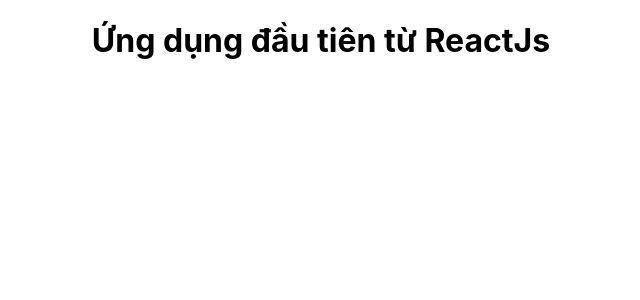
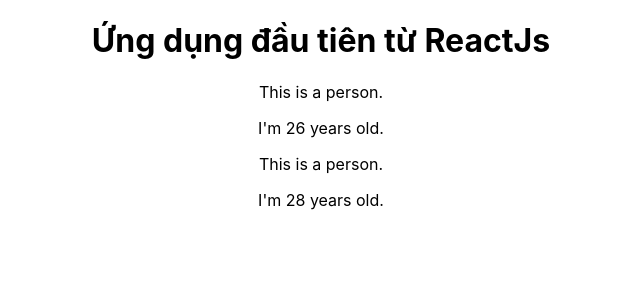
Before and after one commit to lhkhiem/React-TEDU, a React (Create React App) app: page / in a window 1280 px wide. Shown: the top 300 px of the page, without its empty margins (319-959 px from the left). Built offline with nearby package versions, Linux system fonts and the light colour scheme.

Commit message:
Xuất nội dung động cho component

```diff
--- a/src/App.js
+++ b/src/App.js
@@ -1,10 +1,13 @@
 import './App.css';
+import Person from './components/Person';
 
 function App() {
   return (
     <>
       <div className="App">
         <h1>Ứng dụng đầu tiên từ ReactJs</h1>
+        <Person/>
+        <Person>Khong co gi</Person>
       </div>
     </>
   );
--- /dev/null
+++ b/src/components/Person.js
@@ -0,0 +1,12 @@
+import React from 'react';
+
+const Person = () => {
+    return (
+        <>
+        <p>This is a person.</p>
+        <p>I'm {Math.floor(Math.random()*30)} years old.</p>
+        </>
+    )
+
+}
+export default Person;
```
Also changed, not shown: 1 other file (tests, documents, lock files or other folders).
